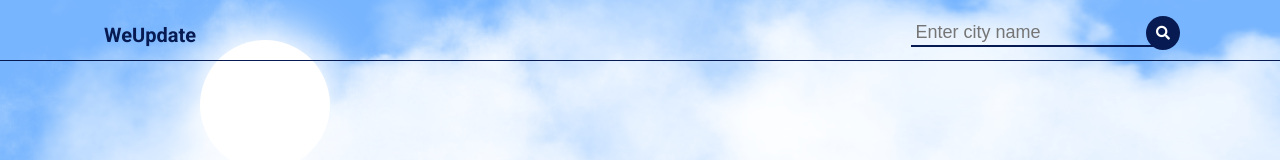
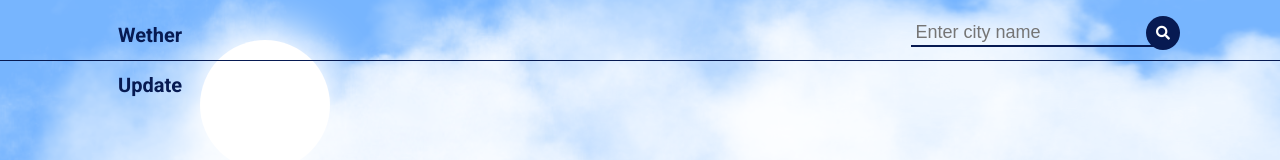
Before and after one commit to vikashssingh/Wether-update-report-project, a plain HTML site: page index.html in a window 1280 px wide. Shown: the top 160 px of the page. Drawn offline with Linux system fonts and the light colour scheme.

Commit message:
Update index.html

```diff
--- a/index.html
+++ b/index.html
@@ -11,7 +11,7 @@
     <div id="wrapper">
         <div class="nav">
             <div class="logo">
-                <h1>WeUpdate</h1>
+                <h1>Wether Update</h1>
             </div>
             <div class="searchBar">
                 <input type="text" id="search" spellcheck="false" autocomplete="off" placeholder="Enter city name">
```
